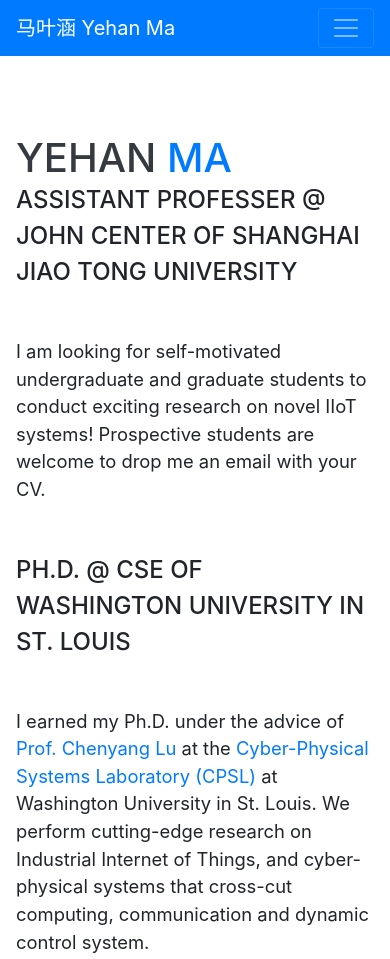
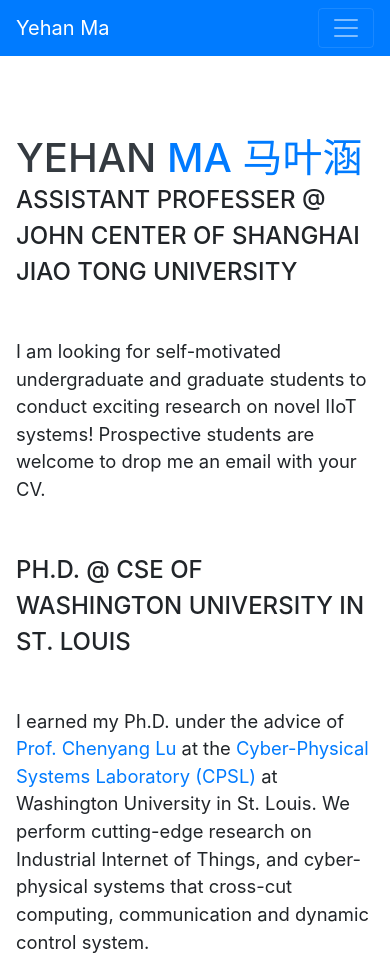
Before and after one commit to yehanCPSL/yehanCPSL.github.io, a website with bundled scripts: page index.html in a window 390 px wide. Shown: the top 959 px of the page. Built offline with nearby package versions, Linux system fonts and the light colour scheme; a web font is replaced by a local one.

Commit message:
Update index.html

```diff
--- a/index.html
+++ b/index.html
@@ -27,7 +27,7 @@
 
   <nav class="navbar navbar-expand-lg navbar-dark bg-primary fixed-top" id="sideNav">
     <a class="navbar-brand js-scroll-trigger" href="#page-top">
-      <span class="d-block d-lg-none">马叶涵 Yehan Ma</span>
+      <span class="d-block d-lg-none">Yehan Ma</span>
       <span class="d-none d-lg-block">
         <img class="img-fluid img-profile rounded-circle mx-auto mb-2" src="img/profile.jpg" alt="">
       </span>
@@ -67,7 +67,7 @@
     <section class="resume-section p-3 p-lg-5 d-flex align-items-center" id="about">
       <div class="w-100">
         <h1 class="mb-0">Yehan
-          <span class="text-primary">Ma</span>
+          <span class="text-primary">Ma 马叶涵</span>
         </h1>
 	<div class="subheading mb-5">Assistant Professer @ John Center of Shanghai Jiao Tong University<br>
         </div>
```
